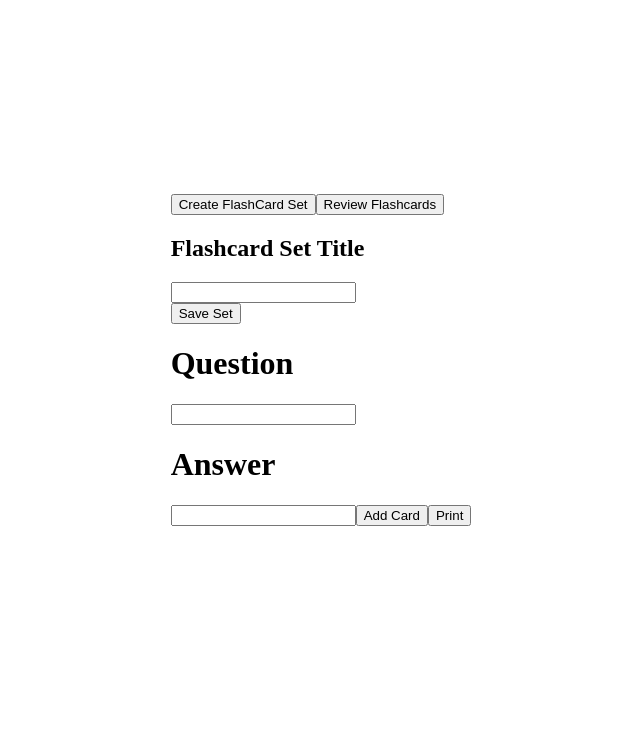
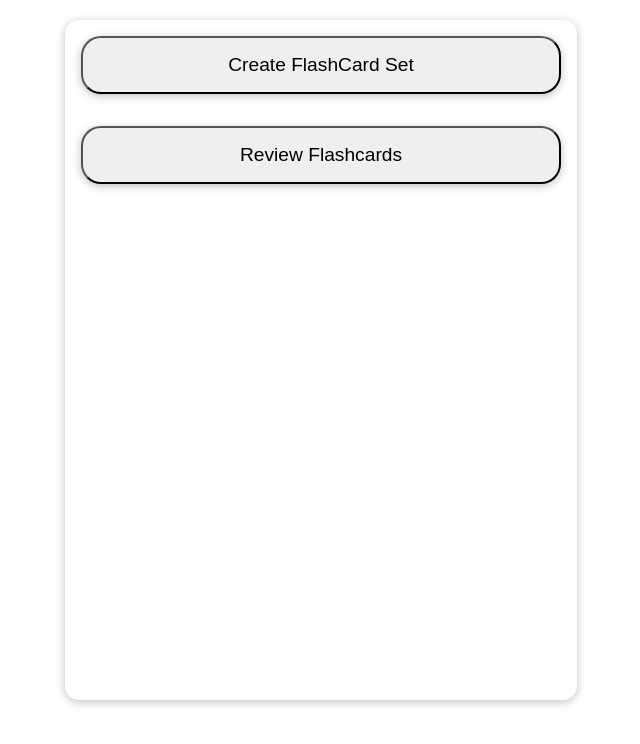
Before and after one commit to ColinMattutini/Remembori, a React (Create React App) app: page /home in a window 1280 px wide. Shown: the top 744 px of the page, without its empty margins (319-959 px from the left). Built offline with nearby package versions, Linux system fonts and the light colour scheme.

Commit message:
homepage page navigation buttons

```diff
--- a/src/components/Homepage.js
+++ b/src/components/Homepage.js
@@ -1,29 +1,30 @@
 import React, { useState } from "react";
+import { useNavigate } from "react-router-dom";
 import FlashCard from "./FlashCard/FlashCard";
 import classes from "./Homepage.module.css";
 import ReviewPage from "./Review/ReviewPage";
 
 const Homepage = () => {
-  const [createSet, setCreateSet] = useState(true);
-  const [reviewSet, setReviewSet] = useState(false);
+  const nav = useNavigate();
 
   const createHandler = () => {
-    createSet ? setCreateSet(false) : setCreateSet(true);
-    setReviewSet(false);
+    nav("/createset");
   };
 
   const reviewHandler = () => {
-    reviewSet ? setReviewSet(false) : setReviewSet(true);
-    setCreateSet(false);
+    nav("/review");
   };
 
   return (
     <div className={classes.homepage}>
-      <div className={classes.alignment}>
-        <button onClick={createHandler}>Create FlashCard Set</button>
-        <button onClick={reviewHandler}>Review Flashcards</button>
-        {createSet && <FlashCard />}
-        {reviewSet && <ReviewPage />}
+      <div className={classes.mainbackground}>
+        <div className={classes.alignment}>
+          <div className={classes.buttonstack}>
+            <button onClick={createHandler}>Create FlashCard Set</button>
+
+            <button onClick={reviewHandler}>Review Flashcards</button>
+          </div>
+        </div>
       </div>
     </div>
   );
--- a/src/components/Homepage.module.css
+++ b/src/components/Homepage.module.css
@@ -4,6 +4,40 @@
   min-height: 90vh;
 }
 
+.mainbackground {
+  padding: 1rem;
+  height: 85vh;
+  width: 40%;
+  box-shadow: 0 2px 8px rgba(0, 0, 0, 0.25);
+  border-radius: 14px;
+  background-color: rgb(255, 255, 255);
+  margin: auto;
+}
+
 .alignment {
   margin: auto;
 }
+
+.buttonstack {
+  display: flex;
+  flex-direction: column;
+  gap: 32px;
+}
+
+.buttonstack button {
+  padding: 1rem;
+  box-shadow: 0 2px 8px rgba(0, 0, 0, 0.25);
+  border-radius: 20px;
+  font-size: larger;
+  cursor: pointer;
+}
+
+.buttonstack button:active {
+  background-color: antiquewhite;
+}
+
+@media screen and (max-width: 540px) {
+  .mainbackground {
+    width: 100%;
+  }
+}
```
